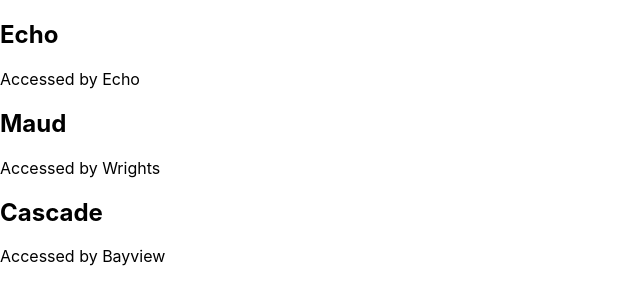
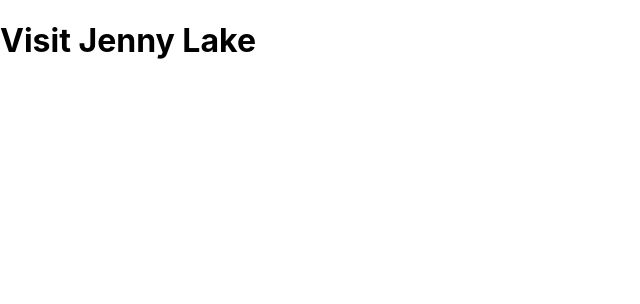
Before and after one commit to senaru/hello-react, a React (Create React App) app: page / in a window 1280 px wide. Shown: the top 304 px of the page, without its empty margins (0-640 px from the left). Built offline with nearby package versions, Linux system fonts and the light colour scheme.

Commit message:
conditional rendering

```diff
--- a/src/index.js
+++ b/src/index.js
@@ -3,29 +3,28 @@ import ReactDOM from 'react-dom';
 import './index.css';
 
 function Lake({ name }) {
-    return <h1>{name}</h1>
+    return (
+        <div>
+            <h1>Visit {name}</h1>
+        </div>);
 }
 
-const lakeList = [
-    { id: "1", name: "Echo", trailhead: "Echo" },
-    { id: "2", name: "Maud", trailhead: "Wrights" },
-    { id: "3", name: "Cascade", trailhead: "Bayview" }
-];
-
-function App({ lakes }) {
+function SkiResort({ name }) {
     return (
         <div>
-            {lakes.map(lake => (
-                <div key={lake.id}>
-                    <h2>{lake.name}</h2>
-                    <p>Accessed by {lake.trailhead}</p>
-                </div>
-            ))}
-        </div>
-    );
+            <h1>Visit {name}!</h1>
+        </div>);
+}
+
+function App(props) {
+    if (props.season == "summer") {
+        return <Lake name="Jenny Lake" />;
+    } else if (props.season == "winter") {
+        return <SkiResort name="Jackson Hole Mountain Resort" />;
+    }
 }
 
 ReactDOM.render(
-    <App lakes={lakeList} />,
+    <App season="summer" />,
     document.getElementById('root')
 );
```
